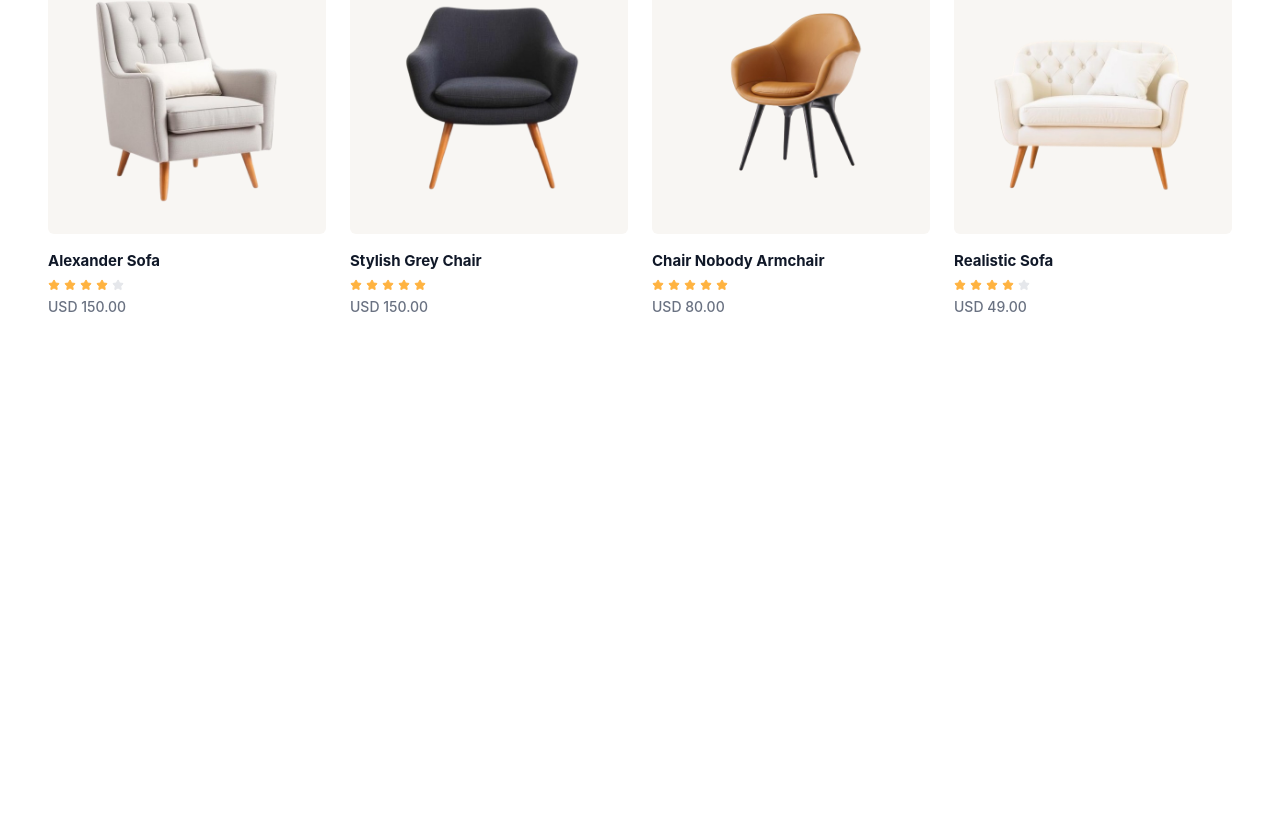
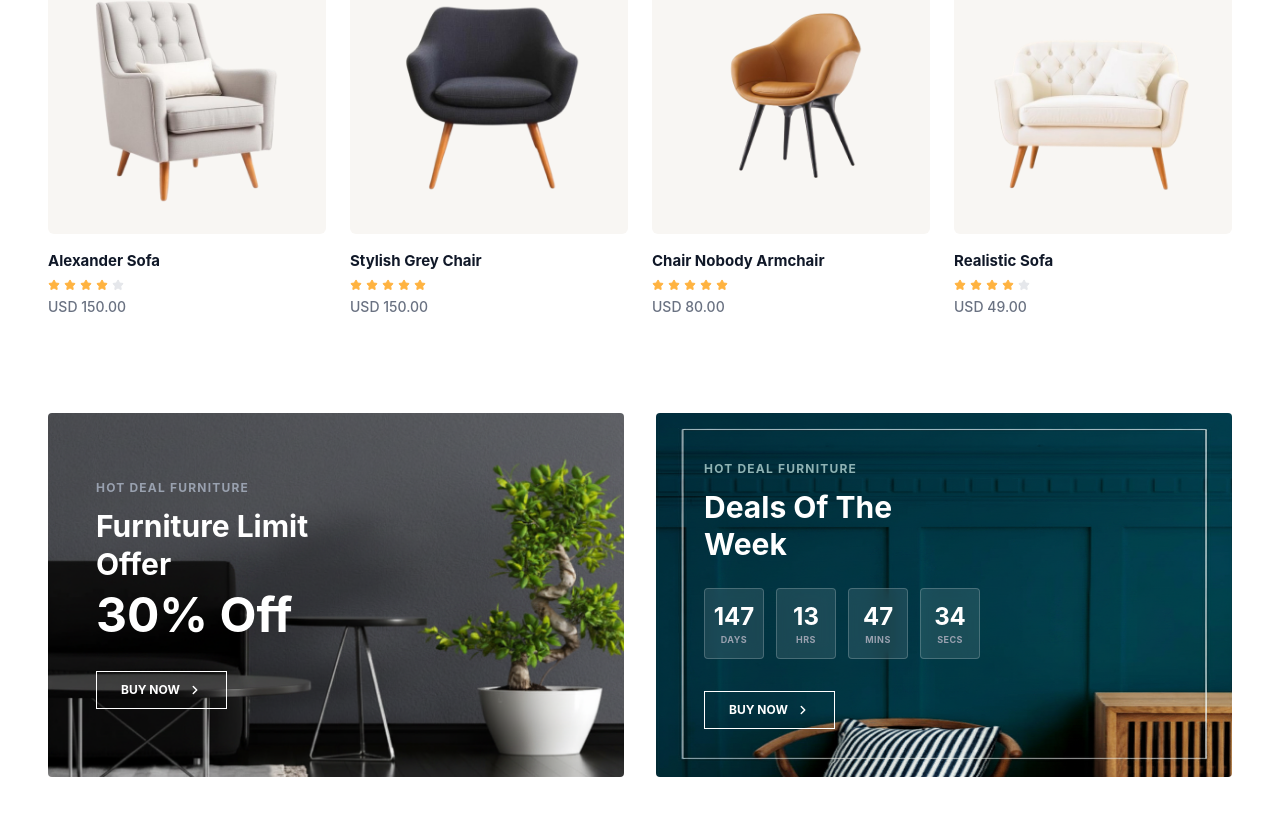
Before and after one commit to gnanaprakash06/addina-ecommerce, a React (Vite) app: page / in a window 1280 px wide. Shown: the part 3367-4183 px from the top of the page. Before the commit the page ends 3748 px from the top, so only its background shows below. Built offline with nearby package versions, Linux system fonts and the light colour scheme.

Commit message:
Added special offers section

```diff
--- a/src/App.tsx
+++ b/src/App.tsx
@@ -4,6 +4,7 @@ import Hero from "./components/Hero";
 import HotDealBanner from "./components/HotDealBanner";
 import Navbar from "./components/NavBar";
 import PromoBanners from "./components/PromoBanners";
+import SpecialOffers from "./components/SpecialOffers";
 import TrendyCollection from "./components/TrendyCollection";
 
 function App() {
@@ -11,14 +12,18 @@ function App() {
         <div className="min-h-screen bg-white">
             <Navbar />
             <Hero />
+
             <main className="max-w-7xl mx-auto px-4 md:px-8 lg:px-12 space-y-12">
                 <Features />
                 <PromoBanners />
                 <FeaturedProducts />
             </main>
+
             <HotDealBanner />
-            <div className="max-w-7xl mx-auto px-4 md:px-8 lg:px-12 space-y-12">
+
+            <div className="max-w-[1280px] mx-auto px-4 md:px-8 lg:px-12">
                 <TrendyCollection />
+                <SpecialOffers />
             </div>
         </div>
     );
--- /dev/null
+++ b/src/components/SpecialOffers.tsx
@@ -0,0 +1,138 @@
+import { ChevronRight } from "lucide-react";
+import { useEffect, useState } from "react";
+import dealsWeekImg from "../assets/deals-week-chair.png";
+import limitOfferImg from "../assets/limited-offer-plant.png";
+
+export default function SpecialOffers() {
+    const [timeLeft, setTimeLeft] = useState({
+        days: 147,
+        hours: 13,
+        minutes: 47,
+        seconds: 40,
+    });
+
+    useEffect(() => {
+        const timer = setInterval(() => {
+            setTimeLeft((prev) => {
+                let { days, hours, minutes, seconds } = prev;
+
+                if (seconds > 0) {
+                    seconds--;
+                } else {
+                    seconds = 59;
+                    if (minutes > 0) {
+                        minutes--;
+                    } else {
+                        minutes = 59;
+                        if (hours > 0) {
+                            hours--;
+                        } else {
+                            hours = 23;
+                            if (days > 0) {
+                                days--;
+                            }
+                        }
+                    }
+                }
+                return { days, hours, minutes, seconds };
+            });
+        }, 1000);
+
+        return () => clearInterval(timer);
+    }, []);
+
+    return (
+        <section className="w-full py-8 mb-10">
+            <div className="grid grid-cols-1 lg:grid-cols-2 gap-8">
+                <div
+                    className="rounded-sm relative overflow-hidden flex items-center min-h-85 p-8 md:p-12"
+                    style={{
+                        backgroundColor: "#2D2E32",
+                        backgroundImage: `url("${limitOfferImg}")`,
+                        backgroundPosition: "right bottom",
+                        backgroundSize: "100%",
+                        backgroundRepeat: "no-repeat",
+                    }}
+                >
+                    {/* Text Content */}
+                    <div className="relative z-10 w-full max-w-[60%] lg:max-w-[55%]">
+                        <span className="text-gray-400 text-xs font-bold tracking-widest uppercase mb-3 block">
+                            Hot Deal Furniture
+                        </span>
+                        <h3 className="text-2xl md:text-3xl font-bold text-white mb-2 leading-tight">
+                            Furniture Limit Offer
+                        </h3>
+                        <div className="text-4xl md:text-5xl font-bold text-white mb-8">
+                            30% Off
+                        </div>
+                        <button className="border border-white text-white hover:bg-white hover:text-gray-900 text-xs font-bold px-6 py-2.5 flex items-center gap-2 transition-colors w-max">
+                            BUY NOW <ChevronRight size={14} strokeWidth={2.5} />
+                        </button>
+                    </div>
+                </div>
+
+                {/* --- Banner 2: Deals Of The Week --- */}
+                <div
+                    className="rounded-sm relative overflow-hidden flex items-center min-h-85 p-8 md:p-12"
+                    style={{
+                        backgroundColor: "#0D2627",
+                        backgroundImage: `url("${dealsWeekImg}")`,
+                        backgroundPosition: "center",
+                        backgroundSize: "100% 100%",
+                        backgroundRepeat: "no-repeat",
+                    }}
+                >
+                    {/* Text Content */}
+                    <div className="relative z-10 w-full max-w-[60%] lg:max-w-[55%]">
+                        <span className="text-[#8FB3B4] text-xs font-bold tracking-widest uppercase mb-3 block">
+                            Hot Deal Furniture
+                        </span>
+                        <h3 className="text-2xl md:text-3xl font-bold text-white mb-6 leading-tight">
+                            Deals Of The Week
+                        </h3>
+
+                        {/* Countdown Timer Boxes */}
+                        <div className="flex items-center gap-2 md:gap-3 mb-8">
+                            <div className="bg-white/10 backdrop-blur-sm border border-white/20 px-2 py-3 rounded-sm flex flex-col items-center justify-center min-w-12.5 md:min-w-15">
+                                <span className="text-white text-xl md:text-2xl font-bold">
+                                    {timeLeft.days}
+                                </span>
+                                <span className="text-gray-400 text-[9px] uppercase tracking-wider font-bold">
+                                    Days
+                                </span>
+                            </div>
+                            <div className="bg-white/10 backdrop-blur-sm border border-white/20 px-2 py-3 rounded-sm flex flex-col items-center justify-center min-w-12.5 md:min-w-15">
+                                <span className="text-white text-xl md:text-2xl font-bold">
+                                    {timeLeft.hours}
+                                </span>
+                                <span className="text-gray-400 text-[9px] uppercase tracking-wider font-bold">
+                                    Hrs
+                                </span>
+                            </div>
+                            <div className="bg-white/10 backdrop-blur-sm border border-white/20 px-2 py-3 rounded-sm flex flex-col items-center justify-center min-w-12.5 md:min-w-15">
+                                <span className="text-white text-xl md:text-2xl font-bold">
+                                    {timeLeft.minutes}
+                                </span>
+                                <span className="text-gray-400 text-[9px] uppercase tracking-wider font-bold">
+                                    Mins
+                                </span>
+                            </div>
+                            <div className="bg-white/10 backdrop-blur-sm border border-white/20 px-2 py-3 rounded-sm flex flex-col items-center justify-center min-w-12.5 md:min-w-15">
+                                <span className="text-white text-xl md:text-2xl font-bold">
+                                    {timeLeft.seconds}
+                                </span>
+                                <span className="text-gray-400 text-[9px] uppercase tracking-wider font-bold">
+                                    Secs
+                                </span>
+                            </div>
+                        </div>
+
+                        <button className="border border-white text-white hover:bg-[#8FB3B4] hover:border-[#8FB3B4] hover:text-gray-900 text-xs font-bold px-6 py-2.5 flex items-center gap-2 transition-colors w-max">
+                            BUY NOW <ChevronRight size={14} strokeWidth={2.5} />
+                        </button>
+                    </div>
+                </div>
+            </div>
+        </section>
+    );
+}
```
Also changed, not shown: src/assets/deals-week-chair.png (added), src/assets/limited-offer-plant.png (added).
